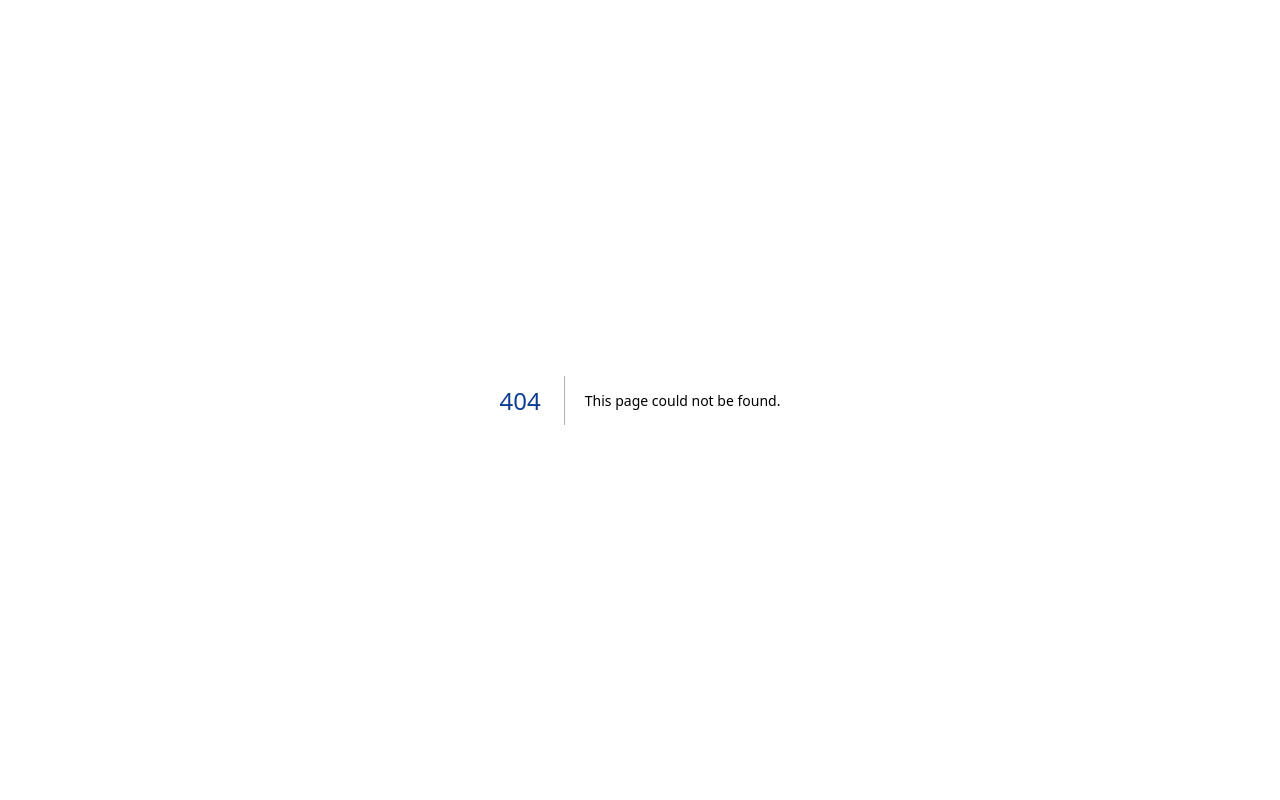
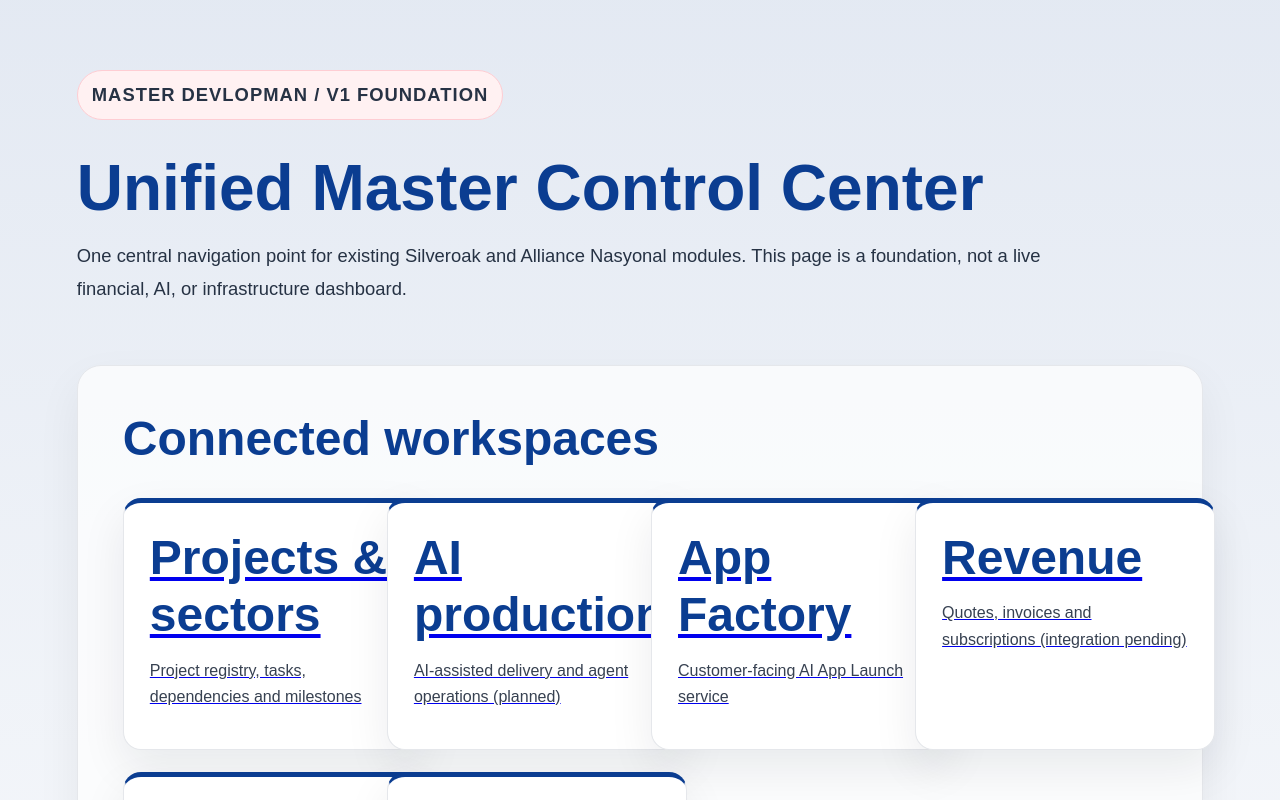
Before and after one commit to patrickprincivil/alliance_nasyonal_devlopman, a Next.js app: page /master-control-center in a window 1280 px wide. Before the commit this address had no page. Built offline with nearby package versions, Linux system fonts and the light colour scheme.

Commit message:
feat: add app/master-control-center/page.tsx for Silveroak 90-day foundation

```diff
--- /dev/null
+++ b/app/master-control-center/page.tsx
@@ -0,0 +1,34 @@
+import Link from "next/link";
+
+const centers = [
+  { title: "Projects & sectors", detail: "Project registry, tasks, dependencies and milestones", href: "/programs" },
+  { title: "AI production", detail: "AI-assisted delivery and agent operations (planned)", href: "/agent-control-center" },
+  { title: "App Factory", detail: "Customer-facing AI App Launch service", href: "/silveroak-app-launch" },
+  { title: "Revenue", detail: "Quotes, invoices and subscriptions (integration pending)", href: "/digital-products" },
+  { title: "Foundation", detail: "Donations and community programs", href: "/donations" },
+  { title: "National dashboard", detail: "Existing transparency dashboard", href: "/dashboard" },
+];
+
+export default function MasterControlCenterPage() {
+  return (
+    <main className="page">
+      <p className="eyebrow">MASTER DEVLOPMAN / V1 foundation</p>
+      <h1>Unified Master Control Center</h1>
+      <p>One central navigation point for existing Silveroak and Alliance Nasyonal modules. This page is a foundation, not a live financial, AI, or infrastructure dashboard.</p>
+      <section className="subSection">
+        <h2>Connected workspaces</h2>
+        <div className="gridSection">
+          {centers.map((c) => (
+            <Link key={c.title} className="card" href={c.href}>
+              <h2>{c.title}</h2><p>{c.detail}</p>
+            </Link>
+          ))}
+        </div>
+      </section>
+      <section className="subSection">
+        <h2>Data integrity</h2>
+        <p>No revenue, paid customers, agent completions or deployments are claimed here. Live metrics require authentication, a verified database connection and service integrations.</p>
+      </section>
+    </main>
+  );
+}
```
